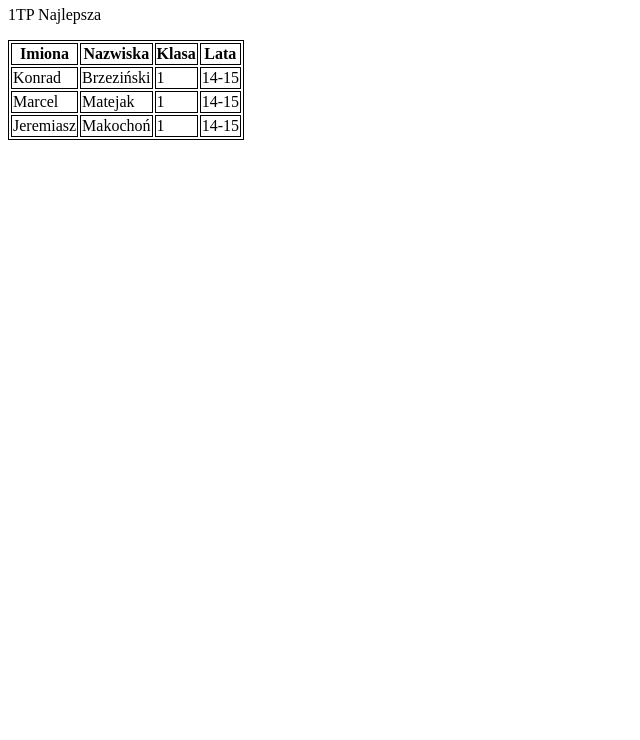
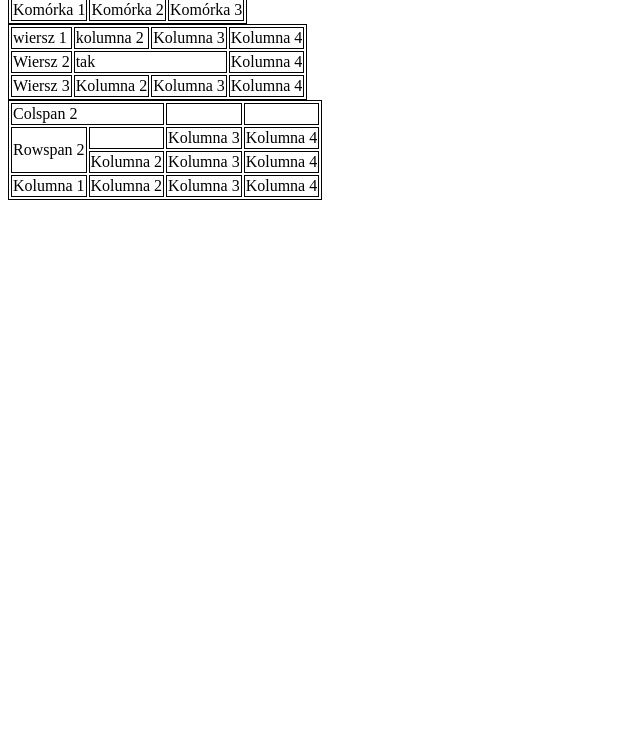
Before and after one commit to wswswsws123564/wswsws.github.io, a plain HTML site: page index.html in a window 1280 px wide. Shown: the part 60-800 px from the top of the page, without its empty margins (0-640 px from the left). Drawn offline with Linux system fonts and the light colour scheme.

Commit message:
3 Tabele

```diff
--- a/index.html
+++ b/index.html
@@ -1,26 +1,82 @@
-<html lang="pl">
-
+<html>
 <head>
 <metachartset="UTF-8">
-
+<title>EloElo</title>
 </head>
-
-
 <body>
-<h1> Obiadek 13.15 </h1>
-<p> 1TP Najlepsza</p>
+<style>
+table, th, td {
+border: 1px solid black;
+}
+</style>
 <table>
- <tr><th>Imiona</th><th>Nazwiska</th><th>Klasa</th><th>Lata</th></tr>
- <tr><td>Konrad</td><td>Brzeziński</td><td>1</td><td>14-15</td></tr>
- <tr><td>Marcel</td><td>Matejak</td><td>1</td><td>14-15</td></tr>
- <tr><td>Jeremiasz</td><td>Makochoń</td><td>1</td><td>14-15</td></tr>
-
+  <tr>
+    <td rowspan="2">Rowspan 2</td>
+    <td>Komórka 2</td>
+    <td>Komórka 3</td>
+  </tr>
+  <tr>
+    <td>Komórka 2</td>
+    <td>Komórka 3</td>
+  </tr>
+  <tr>
+    <td>Komórka 1</td>
+    <td>Komórka 2</td>
+    <td>Komórka 3</td>
+  </tr>
+</table>
 <style>
-	table, th, td {
-		border: 1px solid black;
-	}
+table, th, td {
+border: 1px solid black;
+}
 </style>
-
+<table>
+  <tr>
+    <td>wiersz 1</td>
+    <td>kolumna 2</td>
+    <td>Kolumna 3</td>
+    <td>Kolumna 4</td>
+  </tr>
+  <tr>
+    <td>Wiersz 2</td>
+    <td colspan="2">tak</td>
+    <td>Kolumna 4</td>
+  </tr>
+  <tr>
+    <td>Wiersz 3</td>
+    <td>Kolumna 2</td>
+    <td>Kolumna 3</td>
+    <td>Kolumna 4</td>
+  </tr>
+</table>
+<style>
+table, th, td {
+border: 1px solid black;
+}
+</style>
+<table>
+  <tr>
+    <td colspan="2">Colspan 2</td>
+    <td></td>
+    <td></td>
+  </tr>
+  <tr>
+    <td rowspan="2">Rowspan 2</td>
+    <td></td>
+    <td>Kolumna 3</td>
+    <td>Kolumna 4</td>
+  </tr>
+  <tr>
+    <td>Kolumna 2</td>
+    <td>Kolumna 3</td>
+    <td>Kolumna 4</td>
+  </tr>
+  <tr>
+    <td>Kolumna 1</td>
+    <td>Kolumna 2</td>
+    <td>Kolumna 3</td>
+    <td>Kolumna 4</td>
+  </tr>
+</table>
 </body>
-
-</html>
+</htlm>
```
